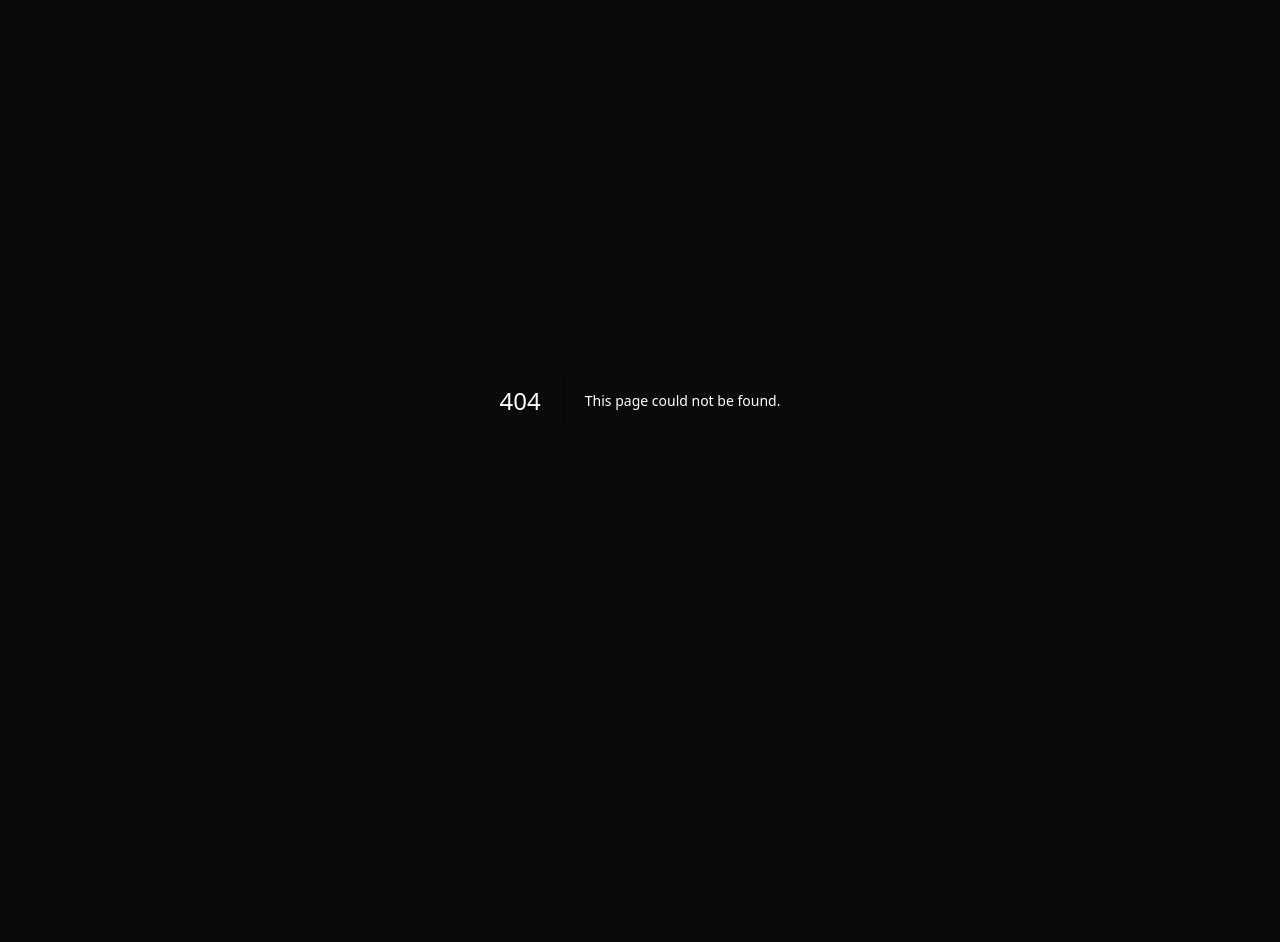
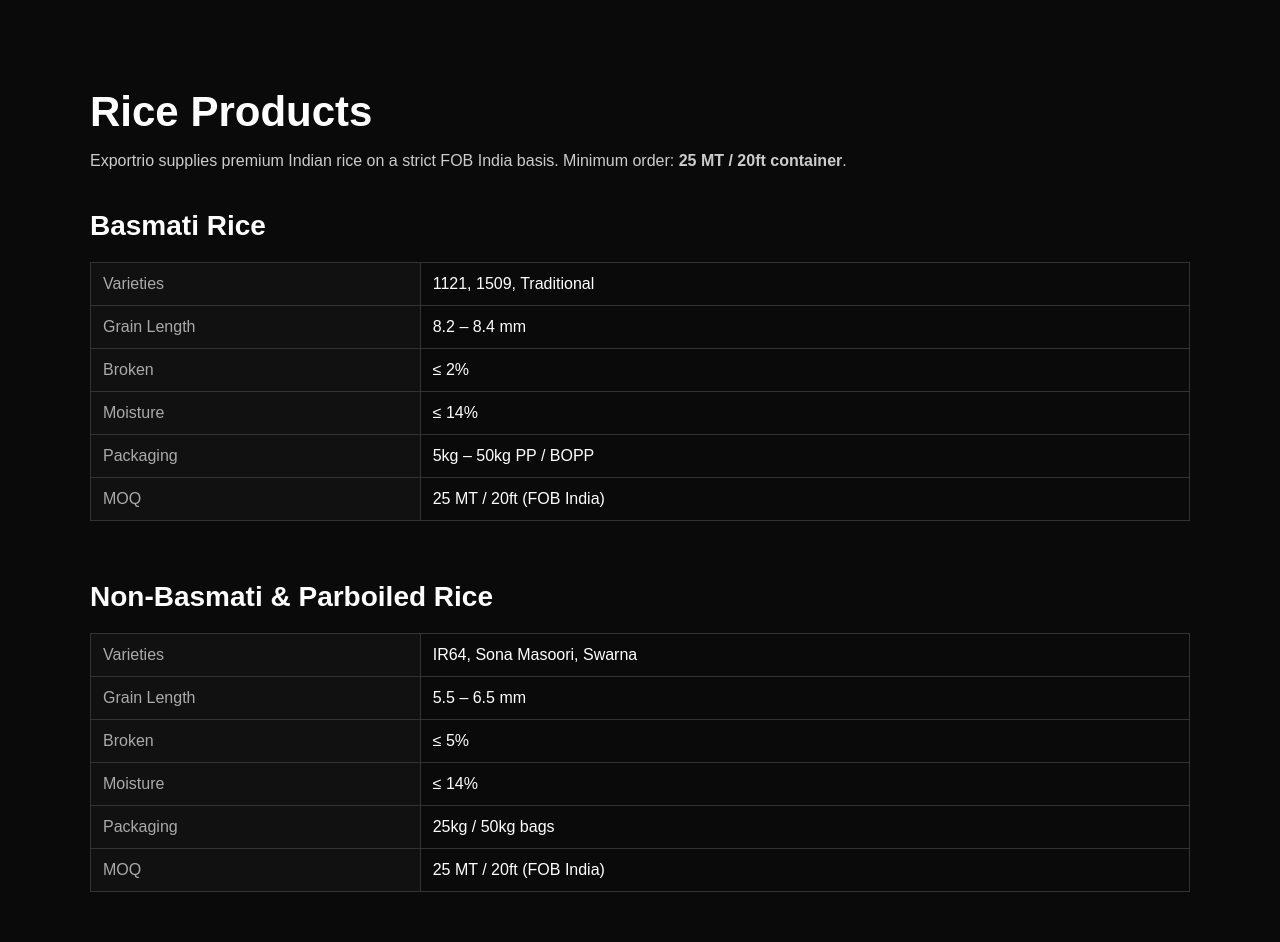
Before and after one commit to shridharsavanoor95-glitch/exportrio-live2, a Next.js app: page /products in a window 1280 px wide. Before the commit this address had no page. Shown: the top 942 px of the page. Before the commit the page ends 800 px from the top, so only its background shows below. Built offline with nearby package versions, Linux system fonts and the light colour scheme.

Commit message:
Create page.js

```diff
--- /dev/null
+++ b/app/products/page.js
@@ -0,0 +1,79 @@
+export default function ProductsPage() {
+  return (
+    <main style={{ padding: "60px 40px", maxWidth: 1100, margin: "0 auto" }}>
+      <h1 style={{ fontSize: 42, marginBottom: 10 }}>Rice Products</h1>
+      <p style={{ color: "#ccc", marginBottom: 40 }}>
+        Exportrio supplies premium Indian rice on a strict FOB India basis.
+        Minimum order: <strong>25 MT / 20ft container</strong>.
+      </p>
+
+      {/* BASMATI */}
+      <section style={{ marginBottom: 60 }}>
+        <h2 style={{ fontSize: 28, marginBottom: 20 }}>Basmati Rice</h2>
+
+        <table style={tableStyle}>
+          <tbody>
+            <Row label="Varieties" value="1121, 1509, Traditional" />
+            <Row label="Grain Length" value="8.2 – 8.4 mm" />
+            <Row label="Broken" value="≤ 2%" />
+            <Row label="Moisture" value="≤ 14%" />
+            <Row label="Packaging" value="5kg – 50kg PP / BOPP" />
+            <Row label="MOQ" value="25 MT / 20ft (FOB India)" />
+          </tbody>
+        </table>
+      </section>
+
+      {/* NON-BASMATI */}
+      <section>
+        <h2 style={{ fontSize: 28, marginBottom: 20 }}>
+          Non-Basmati & Parboiled Rice
+        </h2>
+
+        <table style={tableStyle}>
+          <tbody>
+            <Row label="Varieties" value="IR64, Sona Masoori, Swarna" />
+            <Row label="Grain Length" value="5.5 – 6.5 mm" />
+            <Row label="Broken" value="≤ 5%" />
+            <Row label="Moisture" value="≤ 14%" />
+            <Row label="Packaging" value="25kg / 50kg bags" />
+            <Row label="MOQ" value="25 MT / 20ft (FOB India)" />
+          </tbody>
+        </table>
+      </section>
+
+      <p style={{ marginTop: 50, color: "#aaa", fontSize: 14 }}>
+        FOB Ports: Nhava Sheva · Mundra · Kandla <br />
+        Inspection: SGS / Intertek on request
+      </p>
+    </main>
+  );
+}
+
+/* ---------- Helpers ---------- */
+
+function Row({ label, value }) {
+  return (
+    <tr>
+      <td style={cellLabel}>{label}</td>
+      <td style={cellValue}>{value}</td>
+    </tr>
+  );
+}
+
+const tableStyle = {
+  width: "100%",
+  borderCollapse: "collapse",
+};
+
+const cellLabel = {
+  border: "1px solid #333",
+  padding: 12,
+  width: "30%",
+  background: "#111",
+  color: "#aaa",
+};
+
+const cellValue = {
+  border: "1px solid #333",
+  padding: 12,
+};
```
